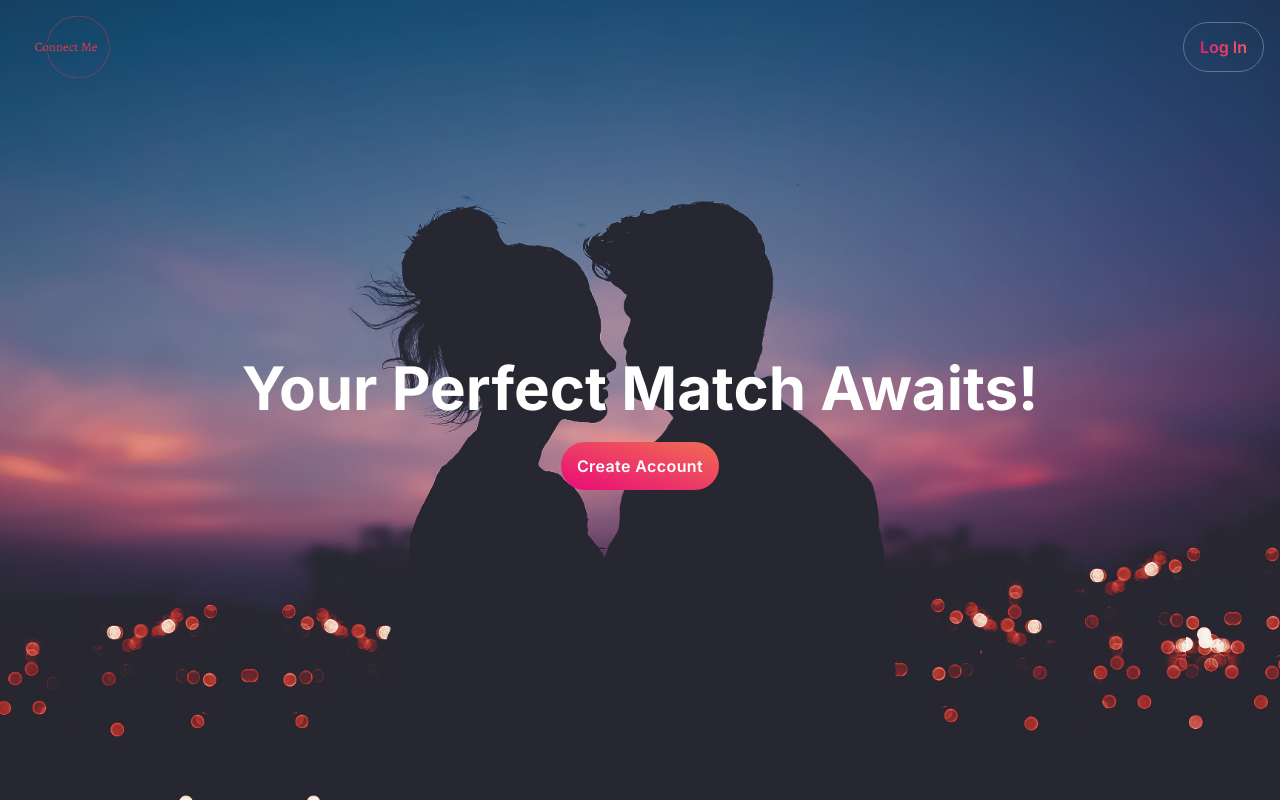
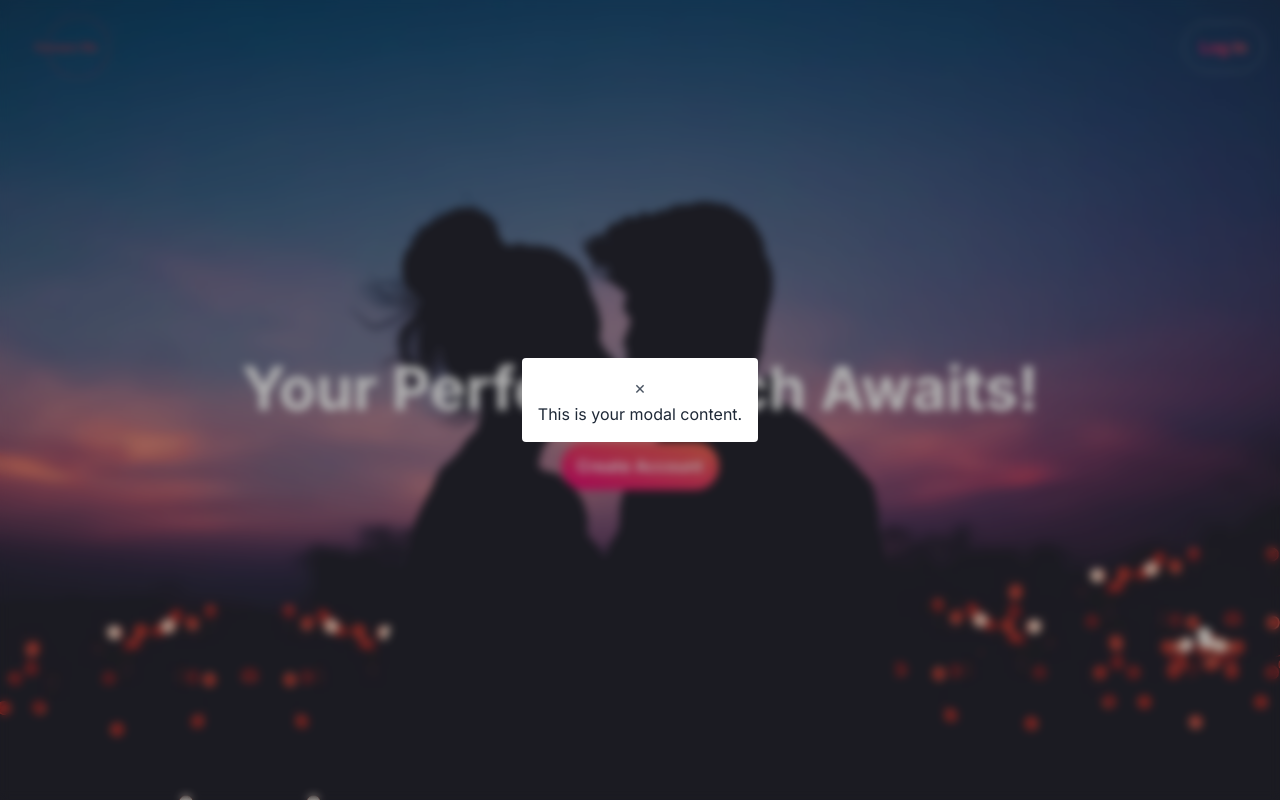
Before and after one commit to K-Aayush/ConnectMe, a Next.js app: page / in a window 1280 px wide. Both pictures are taken after a click on the button "Create Account". Built offline with nearby package versions, Linux system fonts and the light colour scheme.

Commit message:
working on auth modal and fixed button click issue

```diff
--- /dev/null
+++ b/src/components/AuthModal.tsx
@@ -0,0 +1,24 @@
+"use client"
+
+const AuthModal = ({ isVisible, onClose }: any) => {
+    if (!isVisible) return null;
+
+    const handleOnClose = () => {
+        onClose()
+    }
+
+    return (
+        <div className="fixed inset-0 bg-black bg-opacity-30 backdrop-blur-sm flex justify-center items-center">
+            <div className="bg-white p-4 rounded">
+                <div onClick={handleOnClose} className="cursor-pointer">
+                    <span className="text-gray-600 text-lg">×</span>
+                </div>
+                <div className="">
+                    <p className="text-gray-800">This is your modal content.</p>
+                </div>
+            </div>
+        </div>
+    )
+}
+
+export default AuthModal
--- a/src/components/Button.tsx
+++ b/src/components/Button.tsx
@@ -25,8 +25,9 @@ const Button: React.FC<ButtonProps> = ({
 }) => {
     return (
         <button
+            onClick={onClick}
             disabled={disabled}
-            className={`disabled:opacity-70 disabled:cursor-not-allowed ${gradient ? "bg-gradient-to-tr from-[#e90b78] to-[#f06e52] hover:from-[#f06e52] hover:to-[#e90b78]" : "" } hover:opacity-80 rounded-full gap-2 ${small ? 'text-sm font-light' : 'text-md font-semibold'} ${small ? 'py-1 px-2' : 'py-3 px-4'} ${custom ? custom : ""}`}
+            className={`disabled:opacity-70 disabled:cursor-not-allowed ${gradient ? "bg-gradient-to-tr from-[#e90b78] to-[#f06e52] hover:from-[#f06e52] hover:to-[#e90b78]" : ""} hover:opacity-80 rounded-full gap-2 ${small ? 'text-sm font-light' : 'text-md font-semibold'} ${small ? 'py-1 px-2' : 'py-3 px-4'} ${custom ? custom : ""} ease-linear transition-all duration-150`}
         >
             {Icon && <Icon size={24} />}
             {label}
--- a/src/components/Home.tsx
+++ b/src/components/Home.tsx
@@ -1,13 +1,18 @@
 /* eslint-disable @next/next/no-img-element */
 "use client"
 
-import { Button, NavBar } from "./index"
+import { Button, NavBar, AuthModal } from "./index";
+import { useState } from "react";
 
 
 
 const HomePage = () => {
+    const [showModal, setShowModal] = useState(false);
+
+    const handleOnClose = () => setShowModal(false);
+
     return (
-        <div className="realative">
+        <div className="">
             <img
                 src="/Image/dating.jpg"
                 alt="Background"
@@ -24,8 +29,10 @@ const HomePage = () => {
                         gradient
                         custom="text-white tracking-wide"
                         label="Create Account"
-                        onClick={() => { }}
-                    />
+                        onClick={() => setShowModal(true)}
+                    ></Button>
+
+                    <AuthModal isVisible={showModal} onClose={handleOnClose} />
                 </div>
             </div>
         </div>
--- a/src/components/index.js
+++ b/src/components/index.js
@@ -1,9 +1,11 @@
 import Button from "./Button";
 import HomePage from "./Home";
 import NavBar from "./NavBar";
+import AuthModal from "./AuthModal";
 
 export {
     Button,
     HomePage,
-    NavBar
+    NavBar,
+    AuthModal
 }
```
